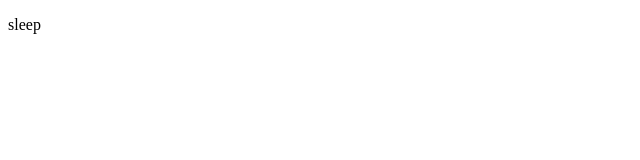
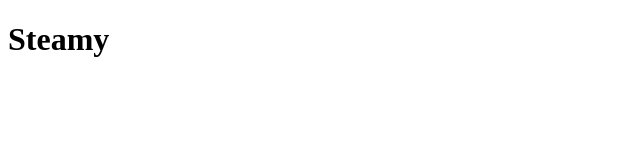
Before and after one commit to cesalt/abstract, a plain HTML site: page index.html in a window 1280 px wide. Shown: the whole page, without its empty margins (0-640 px from the left). Drawn offline with Linux system fonts and the light colour scheme.

Commit message:
Basic Basic

```diff
--- a/index.html
+++ b/index.html
@@ -1,8 +1,9 @@
 <!DOCTYPE html>
-<html class dir ="ltr" lang="en">
-    <body>
-        <p>sleep
-
-        </p>
-    </body>
+<html lang="en">
+  <head>
+      <title>DREAM MACHINE</title>
+  </head>
+  <body>
+      <h1>Steamy</h1>
+  </body>
 </html>
```
